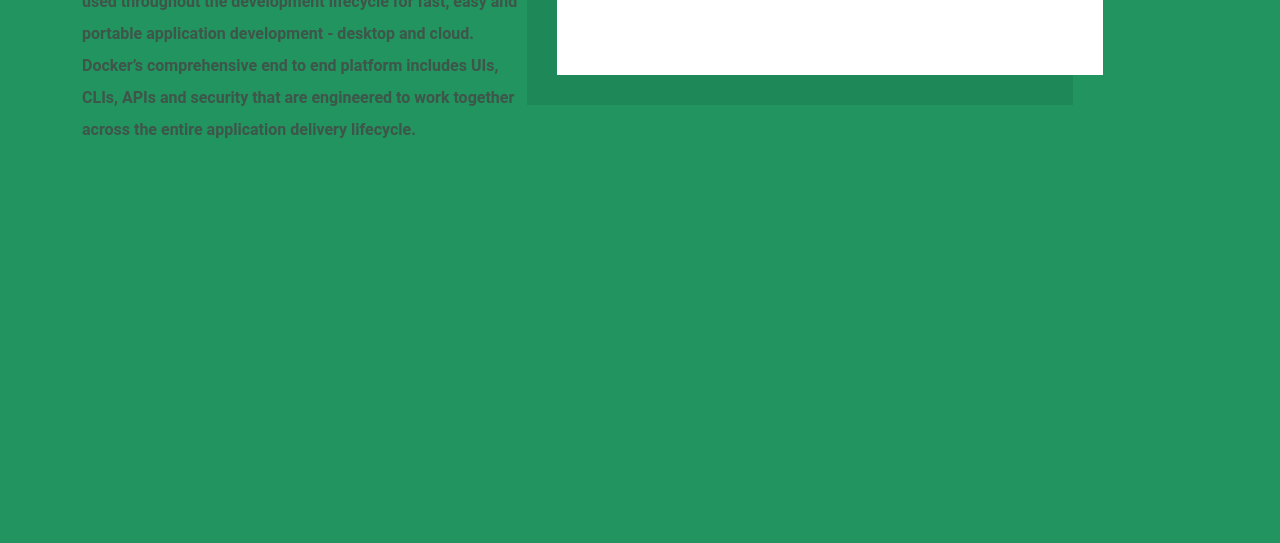
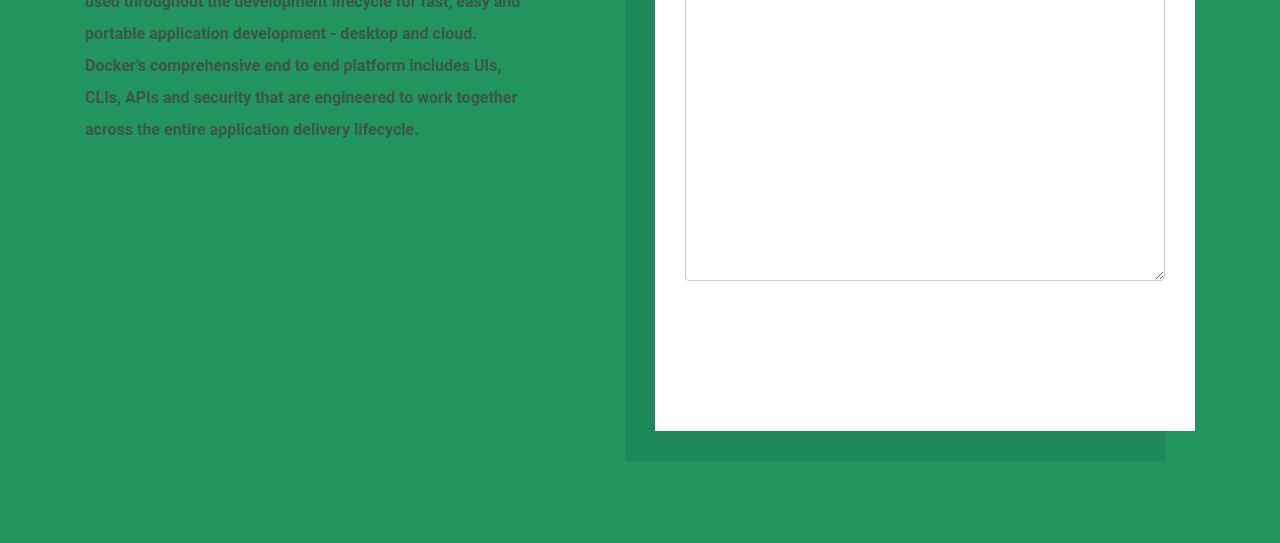
Before and after one commit to himanginikhanna/devops-ui, a plain HTML site: page devops ui/docker-ce.html in a window 1280 px wide. Shown: the part 536-1079 px from the top of the page. Before the commit the page ends 810 px from the top, so only its background shows below. Drawn offline with nearby package versions, Linux system fonts and the light colour scheme; files that its build step writes are made by us from their sources.

Commit message:
Update docker-ce.html

```diff
--- a/devops ui/docker-ce.html
+++ b/devops ui/docker-ce.html
@@ -11,7 +11,9 @@
 
 
 
-    <link rel="stylesheet" href="https://cdn.jsdelivr.net/npm/bootstrap@5.0.2/dist/css/bootstrap.min.css">
+    <link rel="stylesheet" href="https://cdn.jsdelivr.net/npm/bootstrap@4.6.0/dist/css/bootstrap.min.css">
+
+    <link href="https://cdn.jsdelivr.net/npm/bootstrap@4.6.0/dist/js/bootstrap.min.js">
 
 
     <link rel="stylesheet" href="assets/css/docker-ce.css">
```
